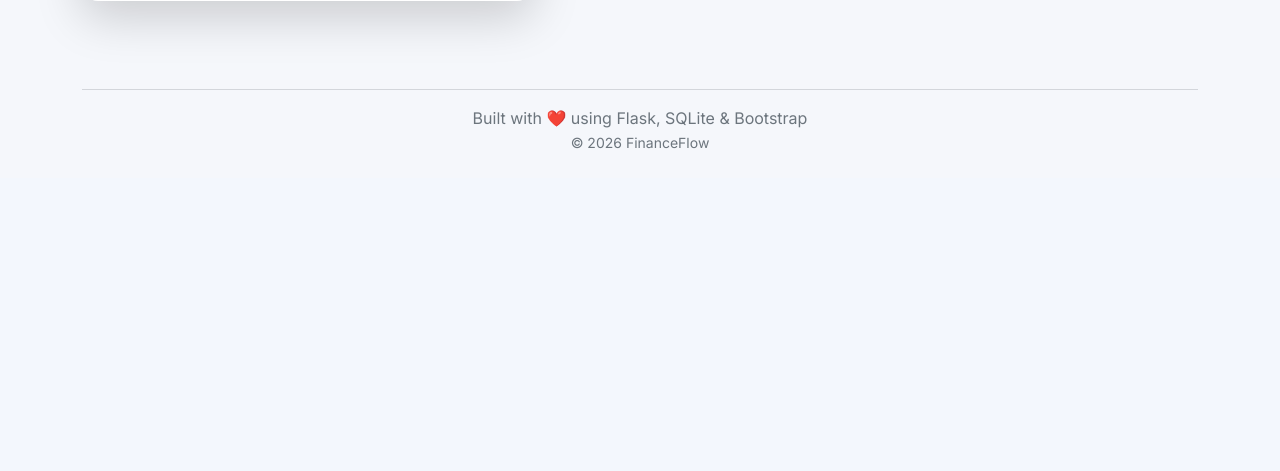
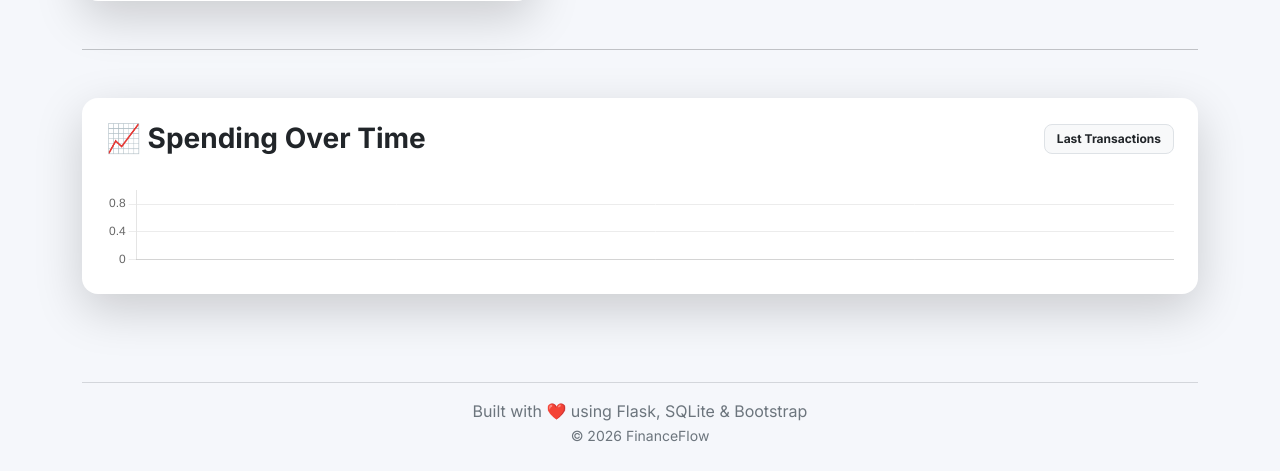
Before and after one commit to madhurjindal74/FinanceFlow, a Flask app: template templates/dashboard.html in a window 1280 px wide. Shown: the part 1434-1905 px from the top of the page. Before the commit the page ends 1583 px from the top, so only its background shows below. Run offline with Flask 3, Linux system fonts and the light colour scheme; the template is opened without the code that fills it: most values are stand-ins (such as "Sample title", 1, 10 or a date in 2020).

Commit message:
Fix dashboard and charts

```diff
--- a/app.py
+++ b/app.py
@@ -2,6 +2,14 @@ from flask import Flask, render_template, request, redirect, url_for, session, f
 from forms import RegisterForm, LoginForm, ExpenseForm
 from werkzeug.security import generate_password_hash, check_password_hash
 import sqlite3
+
+import os
+
+DATABASE = os.path.join(os.path.dirname(__file__), "database.db")
+print("DATABASE PATH:", DATABASE)
+
+def get_db_connection():
+    return sqlite3.connect(DATABASE)
 
 app = Flask(__name__)
 app.config["SECRET_KEY"] = "financeflow-secret-key"
@@ -13,7 +21,7 @@ def home():
 
     if session.get("user_id"):
 
-        connection = sqlite3.connect("database.db")
+        connection = get_db_connection()
         cursor = connection.cursor()
 
         # ---------------- Financial Summary ----------------
@@ -129,7 +137,7 @@ def login():
 
     if form.validate_on_submit():
 
-        connection = sqlite3.connect("database.db")
+        connection = get_db_connection()
         cursor = connection.cursor()
 
         cursor.execute(
@@ -162,7 +170,7 @@ def register():
         connection = None
 
         try:
-            connection = sqlite3.connect("database.db")
+            connection = get_db_connection()
             cursor = connection.cursor()
 
             cursor.execute("""
@@ -202,7 +210,7 @@ def add_expense():
 
     if form.validate_on_submit():
 
-        connection = sqlite3.connect("database.db")
+        connection = get_db_connection()
         cursor = connection.cursor()
 
         cursor.execute("""
@@ -226,7 +234,7 @@ def add_expense():
 @app.route("/delete-expense/<int:expense_id>")
 def delete_expense(expense_id):
 
-    connection = sqlite3.connect("database.db")
+    connection = get_db_connection()
     cursor = connection.cursor()
 
     cursor.execute("""
@@ -242,7 +250,7 @@ def delete_expense(expense_id):
 @app.route("/edit-expense/<int:expense_id>", methods=["GET", "POST"])
 def edit_expense(expense_id):
 
-    connection = sqlite3.connect("database.db")
+    connection = get_db_connection()
     cursor = connection.cursor()
 
     if request.method == "POST":
@@ -292,7 +300,7 @@ def set_budget():
 
         budget = request.form["budget"]
 
-        connection = sqlite3.connect("database.db")
+        connection = get_db_connection()
         cursor = connection.cursor()
 
         cursor.execute("""
--- a/templates/dashboard.html
+++ b/templates/dashboard.html
@@ -321,6 +321,26 @@
 
 </div>
 
+<hr class="my-5">
+
+<div class="card shadow-lg border-0 rounded-4 p-4">
+
+    <div class="d-flex justify-content-between align-items-center mb-4">
+
+        <h3 class="fw-bold mb-0">
+            📈 Spending Over Time
+        </h3>
+
+        <span class="badge bg-light text-dark border">
+            Last Transactions
+        </span>
+
+    </div>
+
+    <canvas id="dailyChart" height="90"></canvas>
+
+</div>
+
 <script>
 
 const categoryData = {{ category_data|tojson }};
```
